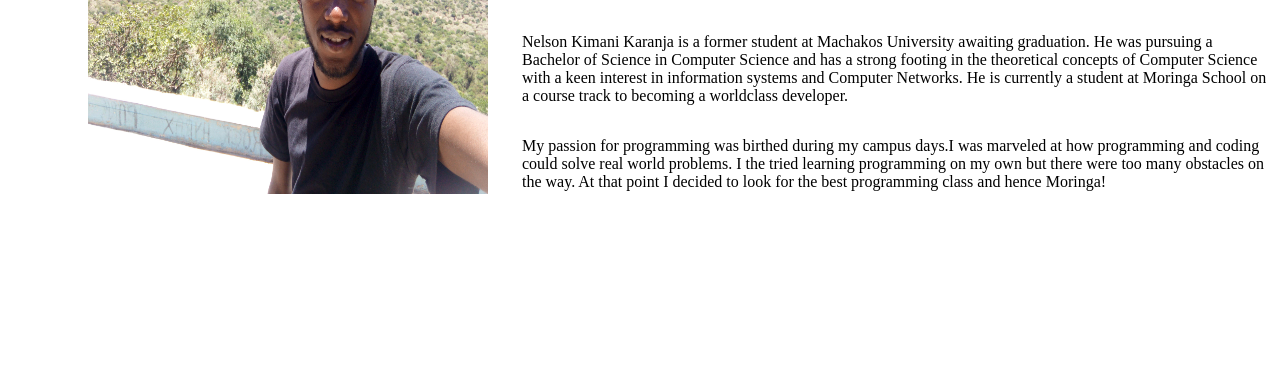
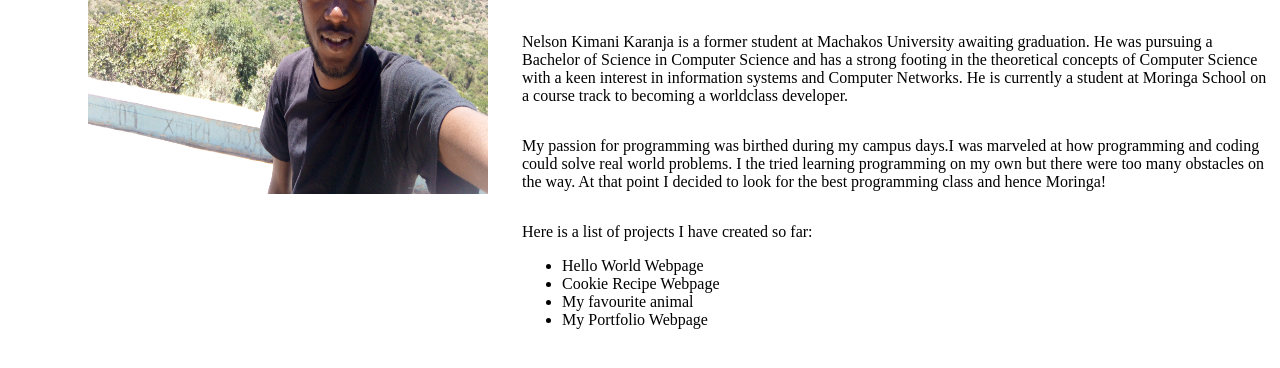
Before and after one commit to AceNel/my-portfolio, a plain HTML site: page index.html in a window 1280 px wide. Shown: the part 286-654 px from the top of the page. Drawn offline with Linux system fonts and the light colour scheme.

Commit message:
Add a list of projects

```diff
--- a/index.html
+++ b/index.html
@@ -27,5 +27,14 @@ information systems and Computer Networks. He is currently a student at Moringa
       and coding could solve real world problems. I the tried learning programming on my own but there were too many obstacles
     on the way. At that point I decided to look for the best programming class and hence Moringa!</p>
     </div>
+    <div class="sidebar">
+      <p>Here is a list of projects I have created so far:</p>
+      <ul>
+        <li>Hello World Webpage</li>
+        <li>Cookie Recipe Webpage</li>
+        <li>My favourite animal</li>
+        <li>My Portfolio Webpage</li>
+      </ul>
+    </div>
   </body>
 </html>
```
